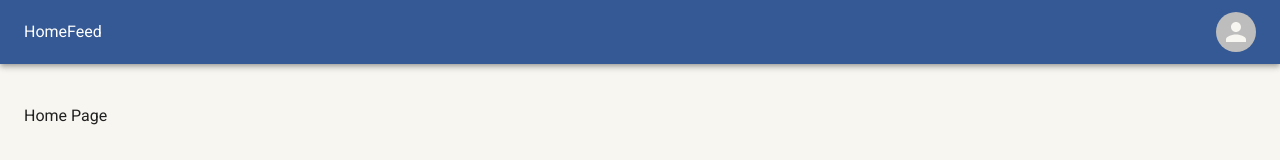
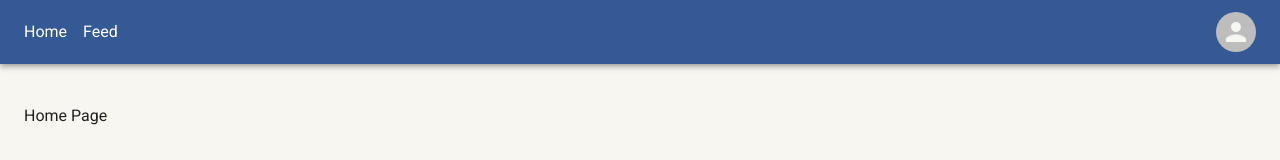
Before and after one commit to dAnastasiia/connectify, a React (Vite) app in the folder apps/frontend/: page / in a window 1280 px wide. Shown: the top 160 px of the page. Built offline with nearby package versions, Linux system fonts and the light colour scheme.

Commit message:
FE: ui fixes

```diff
--- a/apps/frontend/src/app/layouts/Header/index.tsx
+++ b/apps/frontend/src/app/layouts/Header/index.tsx
@@ -106,6 +106,7 @@ export default function Header() {
                 href={href}
                 sx={{
                   my: 2,
+                  mr: 2,
                   color: 'white',
                   display: 'block',
                   textDecoration: 'none !important',
--- a/apps/frontend/src/app/providers/ThemeProvider/theme.ts
+++ b/apps/frontend/src/app/providers/ThemeProvider/theme.ts
@@ -15,7 +15,7 @@ export const defaultTheme = createTheme({
       defaultProps: { helperText: ' ', size: 'small', variant: 'standard' },
     },
     MuiStack: { defaultProps: { spacing: 2 } },
-    MuiGrid: { defaultProps: { spacing: 2 } },
+    MuiGrid: { defaultProps: { spacing: 3 } },
   },
 
   typography: {
```
